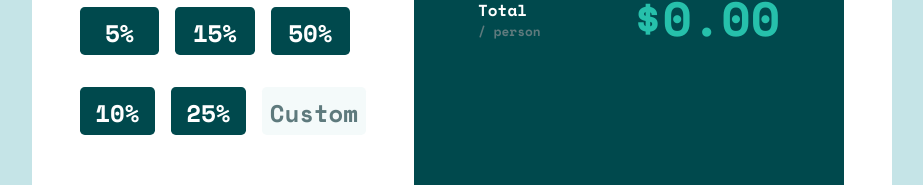
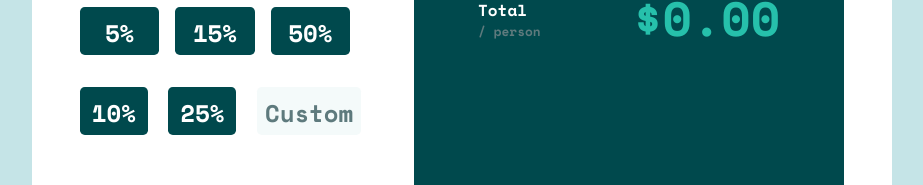
Before and after one commit to developermartins/tip-calculator-app, a React (Create React App) app: page / in a window 1536 px wide. Shown: the part 555-740 px from the top of the page, without its empty margins (306-1229 px from the left). Built offline with nearby package versions, Linux system fonts and the light colour scheme.

Commit message:
fix custom percentage input responsivity

```diff
--- a/src/App.css
+++ b/src/App.css
@@ -275,7 +275,7 @@ input::-webkit-inner-spin-button {
     .right-btn button {
         width: 55%;
         height: 60%;
-        margin-right: 1rem;
+        margin-right: 1.3rem;
         font-size: 1.5rem;
     }
 
```
